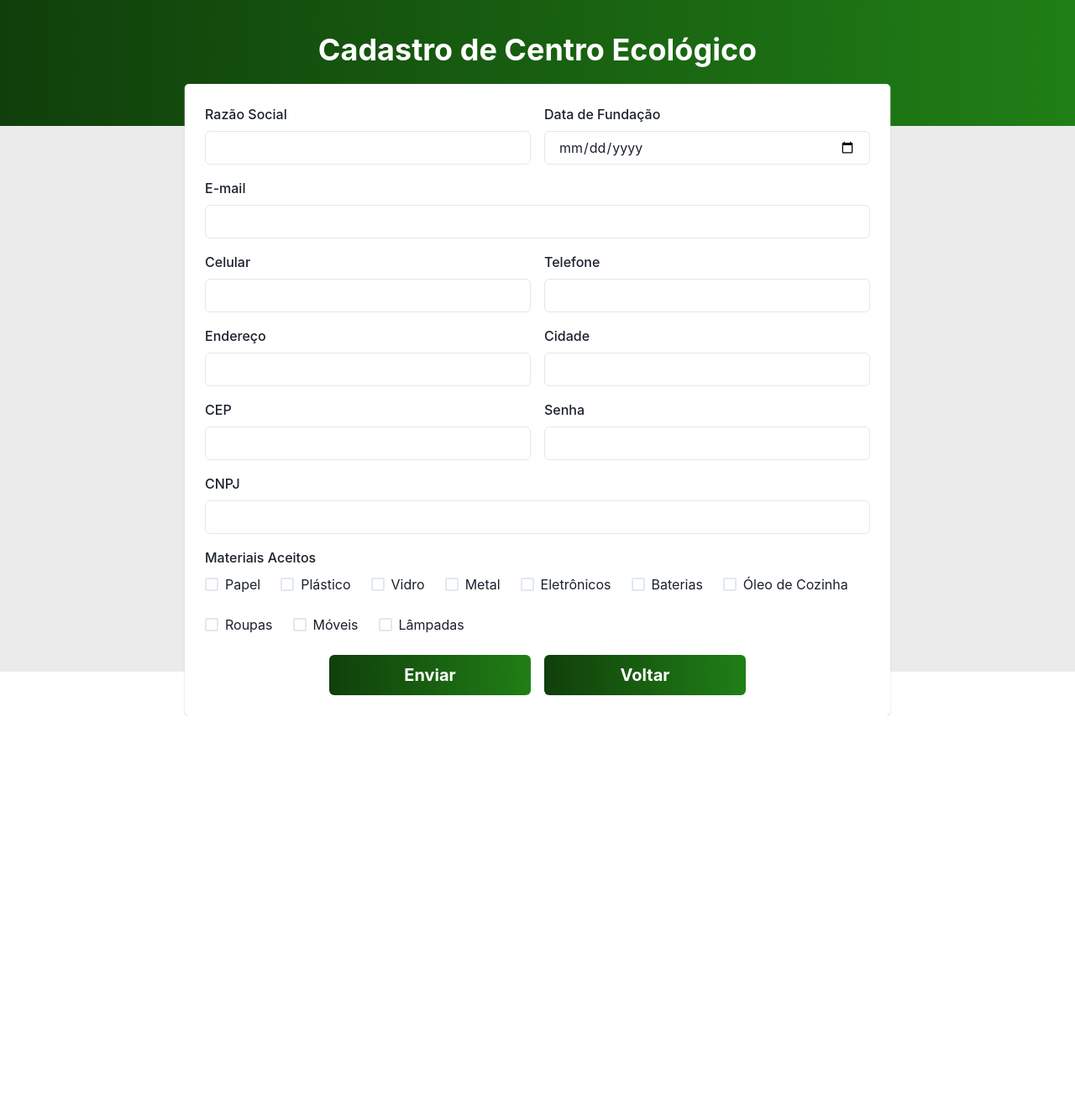
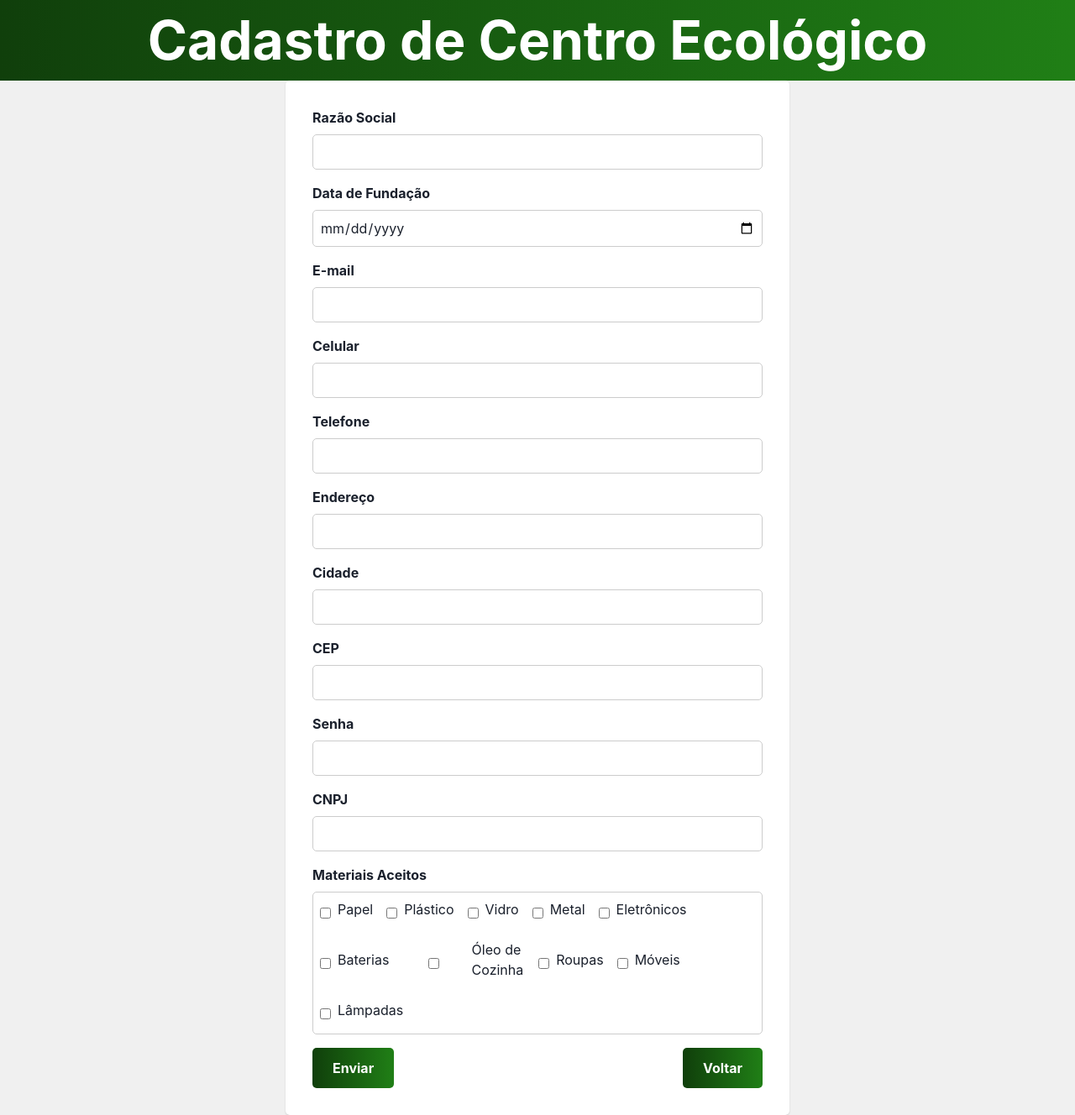
Before and after one commit to MarcoAntonioMj/EcoLink, a React (Create React App) app in the folder ecolink/: page /cadastrarCentroEcologico in a window 1280 px wide. Shown: the whole page at 84% size. Before the commit the page ends 852 px from the top, so only its background shows below. Built offline with nearby package versions, Linux system fonts and the light colour scheme.

Commit message:
STYLE: mudando style cadastros

```diff
--- a/ecolink/src/Routes/CadastrarCatadores.js
+++ b/ecolink/src/Routes/CadastrarCatadores.js
@@ -1,17 +1,6 @@
 import React, { useState } from 'react';
-import {
-  Flex,
-  Box,
-  Center,
-  FormControl,
-  Input,
-  FormLabel,
-  HStack,
-  RadioGroup,
-  Radio,
-  Button,
-} from "@chakra-ui/react";
-import { useNavigate } from 'react-router-dom'; // Importa o hook useNavigate
+import { useNavigate } from 'react-router-dom';
+import '../styles/cadastrarCatadores.css'
 
 function CadastrarCatadores() {
   const [nome, setNome] = useState('');
@@ -26,7 +15,7 @@ function CadastrarCatadores() {
   const [senha, setSenha] = useState('');
   const [aceitaDoacao, setAceitaDoacao] = useState('Sim');
 
-  const navigate = useNavigate(); // Use o hook useNavigate
+  const navigate = useNavigate();
 
   const handleSubmit = (e) => {
     e.preventDefault();
@@ -34,181 +23,115 @@ function CadastrarCatadores() {
   };
 
   const handleBack = () => {
-    navigate(-1); // Volta para a página anterior
+    navigate(-1);
   };
 
   return (
-    <Box h="100vh">
-      <Center
-        as="header"
-        h={150}
-        bg="linear-gradient(to left, #207f16, #103f0b)"
-        color="white"
-        fontWeight="bold"
-        fontSize="4xl"
-        pb="8"
-      >
+    <div className="catador-container">
+      <header className="catador-header">
         Cadastro de Catadores
-      </Center>
-      <Flex
-        align="center"
-        justify="center"
-        bg="blackAlpha.200"
-        h="calc(100vh - 150px)"
-      >
-        <Center
-          w="100%"
-          maxW={840}
-          bg="white"
-          top={100}
-          position="absolute"
-          borderRadius={5}
-          p="6"
-          boxShadow="0 1px 2px #ccc"
-        >
-          <FormControl as="form" onSubmit={handleSubmit} display="flex" flexDir="column" gap="4">
-            <HStack spacing="4">
-              <Box w="100%">
-                <FormLabel htmlFor="nome">Nome Completo</FormLabel>
-                <Input
+      </header>
+      <div className="catador-form-container">
+        <form onSubmit={handleSubmit} className="catador-form">
+          <div className="catador-form-group">
+            <label htmlFor="nome">Nome Completo</label>
+            <input
               id="nome"
               value={nome}
               onChange={(e) => setNome(e.target.value)}
             />
-              </Box>
-              <Box w="100%">
-                <FormLabel htmlFor="email">E-mail</FormLabel>
-                <Input
+          </div>
+          <div className="catador-form-group">
+            <label htmlFor="email">E-mail</label>
+            <input
               id="email"
               type="email"
               value={email}
               onChange={(e) => setEmail(e.target.value)}
             />
-              </Box>
-            </HStack>
-            <HStack spacing="4">
-              <Box w="100%">
-                <FormLabel htmlFor="nasc">Data de Nascimento</FormLabel>
-                <Input
+          </div>
+          <div className="catador-form-group">
+            <label htmlFor="nasc">Data de Nascimento</label>
+            <input
               id="nasc"
               type="date"
               value={nascimento}
               onChange={(e) => setNascimento(e.target.value)}
             />
-              </Box>
-              <Box w="100%">
-                <FormLabel htmlFor="natural">Naturalidade</FormLabel>
-                <Input
+          </div>
+          <div className="catador-form-group">
+            <label htmlFor="natural">Naturalidade</label>
+            <input
               id="natural"
               value={naturalidade}
               onChange={(e) => setNaturalidade(e.target.value)}
             />
-              </Box>
-            </HStack>
-            <HStack spacing="4">
-              <Box w="100%">
-                <FormLabel htmlFor="cel">Celular</FormLabel>
-                <Input
+          </div>
+          <div className="catador-form-group">
+            <label htmlFor="cel">Celular</label>
+            <input
               id="cel"
               type="number"
               value={celular}
               onChange={(e) => setCelular(e.target.value)}
             />
-              </Box>
-              <Box w="100%">
-                <FormLabel htmlFor="telefone">Telefone</FormLabel>
-                <Input
+          </div>
+          <div className="catador-form-group">
+            <label htmlFor="telefone">Telefone</label>
+            <input
               id="telefone"
               type="number"
               value={telefone}
               onChange={(e) => setTelefone(e.target.value)}
             />
-              </Box>
-            </HStack>
-            <HStack spacing="4">
-              <Box w="100%">
-                <FormLabel htmlFor="endereco">Endereço</FormLabel>
-                <Input
+          </div>
+          <div className="catador-form-group">
+            <label htmlFor="endereco">Endereço</label>
+            <input
               id="endereco"
               value={endereco}
               onChange={(e) => setEndereco(e.target.value)}
             />
-              </Box>
-              <Box w="100%">
-                <FormLabel htmlFor="cidade">Cidade</FormLabel>
-                <Input
+          </div>
+          <div className="catador-form-group">
+            <label htmlFor="cidade">Cidade</label>
+            <input
               id="cidade"
               value={cidade}
               onChange={(e) => setCidade(e.target.value)}
             />
-              </Box>
-            </HStack>
-            <HStack spacing="4">
-              <Box w="100%">
-                <FormLabel htmlFor="cep">CEP</FormLabel>
-                <Input
+          </div>
+          <div className="catador-form-group">
+            <label htmlFor="cep">CEP</label>
+            <input
               id="cep"
               value={cep}
               onChange={(e) => setCep(e.target.value)}
             />
-              </Box>
-              <Box w="100%">
-                <FormLabel htmlFor="senha">Senha</FormLabel>
-                <Input
+          </div>
+          <div className="catador-form-group">
+            <label htmlFor="senha">Senha</label>
+            <input
               id="senha"
               type="password"
               value={senha}
               onChange={(e) => setSenha(e.target.value)}
             />
-              </Box>
-            </HStack>
-            <HStack spacing="4">
-              <Box w="100%">
-                <FormLabel>Aceita Doação de Terceiros?</FormLabel>
-                <RadioGroup
-                  defaultValue="Sim"
-                  value={aceitaDoacao}
-                  onChange={(value) => setAceitaDoacao(value)}
-                >
-                  <HStack spacing="24px">
-                    <Radio value="Sim">Sim</Radio>
-                    <Radio value="Não">Não</Radio>
-                  </HStack>
-                </RadioGroup>
-              </Box>
-            </HStack>
-            <HStack justify="center" spacing="4">
-              <Button
-                w={240}
-                p="6"
-                type="submit"
-                bg="linear-gradient(to left, #207f16, #103f0b)"
-                color="white"
-                fontWeight="bold"
-                fontSize="xl"
-                mt="2"
-                _hover={{ bg: "linear-gradient(to left, #207f16, #103f0b)" }}
-              >
-                Enviar
-              </Button>
-              <Button
-                w={240}
-                p="6"
-                bg="linear-gradient(to left, #207f16, #103f0b)"
-                color="white"
-                fontWeight="bold"
-                fontSize="xl"
-                mt="2"
-                _hover={{ bg: "linear-gradient(to left, #207f16, #103f0b)" }}
-                onClick={handleBack}
-              >
-                Voltar
-              </Button>
-            </HStack>
-          </FormControl>
-        </Center>
-      </Flex>
-    </Box>
+          </div>
+          <div className="catador-form-group">
+            <label>Faz coleta ?</label>
+            <div className="catador-radio-group">
+              <label><input type="radio" value="Sim" checked={aceitaDoacao === 'Sim'} onChange={() => setAceitaDoacao('Sim')} /> Sim</label>
+              <label><input type="radio" value="Não" checked={aceitaDoacao === 'Não'} onChange={() => setAceitaDoacao('Não')} /> Não</label>
+            </div>
+          </div>
+          <div className="catador-form-actions">
+            <button type="submit" className="catador-btn">Enviar</button>
+            <button type="button" className="catador-btn" onClick={handleBack}>Voltar</button>
+          </div>
+        </form>
+      </div>
+    </div>
   );
 }
 
--- a/ecolink/src/Routes/CadastrarCentroEcologico.js
+++ b/ecolink/src/Routes/CadastrarCentroEcologico.js
@@ -1,20 +1,6 @@
-// src/Routes/CadastrarCentroEcologico.js
-
 import React, { useState } from 'react';
-import {
-  Flex,
-  Box,
-  Center,
-  FormControl,
-  Input,
-  FormLabel,
-  HStack,
-  Checkbox,
-  CheckboxGroup,
-  Button,
-} from "@chakra-ui/react";
-import { useNavigate } from 'react-router-dom'; // Importa o hook useNavigate
-import '../styles/styleCadastrar.css'; // Importe o CSS para estilização
+import { useNavigate } from 'react-router-dom';
+import '../styles/CadastrarCentroEcologico.css'
 
 const materiais = [
   'Papel',
@@ -54,181 +40,126 @@ function CadastrarCentroEcologico() {
   };
 
   return (
-    <Box h="100vh">
-      <Center
-        as="header"
-        h={150}
-        bg="linear-gradient(to left, #207f16, #103f0b)"
-        color="white"
-        fontWeight="bold"
-        fontSize="4xl"
-        pb="8"
-      >
+    <div className="centro-ecologico-container">
+      <header className="centro-ecologico-header">
         Cadastro de Centro Ecológico
-      </Center>
-      <Flex
-        align="center"
-        justify="center"
-        bg="blackAlpha.200"
-        h="calc(100vh - 150px)"
-      >
-        <Center
-          w="100%"
-          maxW={840}
-          bg="white"
-          top={100}
-          position="absolute"
-          borderRadius={5}
-          p="6"
-          boxShadow="0 1px 2px #ccc"
-        >
-          <FormControl as="form" onSubmit={handleSubmit} display="flex" flexDir="column" gap="4">
-            <HStack spacing="4">
-              <Box w="100%">
-                <FormLabel htmlFor="nome">Razão Social</FormLabel>
-                <Input
+      </header>
+      <div className="centro-ecologico-form-container">
+        <form onSubmit={handleSubmit} className="centro-ecologico-form">
+          <div className="centro-ecologico-form-group">
+            <label htmlFor="nome">Razão Social</label>
+            <input
               id="nome"
               value={nome}
               onChange={(e) => setNome(e.target.value)}
             />
-              </Box>
-              <Box w="100%">
-                <FormLabel htmlFor="nasc">Data de Fundação</FormLabel>
-                <Input
+          </div>
+          <div className="centro-ecologico-form-group">
+            <label htmlFor="nasc">Data de Fundação</label>
+            <input
               id="nasc"
               type="date"
               value={nascimento}
               onChange={(e) => setNascimento(e.target.value)}
             />
-              </Box>
-            </HStack>
-            <HStack spacing="4">
-              <Box w="100%">
-                <FormLabel htmlFor="email">E-mail</FormLabel>
-                <Input
+          </div>
+          <div className="centro-ecologico-form-group">
+            <label htmlFor="email">E-mail</label>
+            <input
               id="email"
               type="email"
               value={email}
               onChange={(e) => setEmail(e.target.value)}
             />
-              </Box>
-            </HStack>
-            <HStack spacing="4">
-              <Box w="100%">
-                <FormLabel htmlFor="cel">Celular</FormLabel>
-                <Input
+          </div>
+          <div className="centro-ecologico-form-group">
+            <label htmlFor="cel">Celular</label>
+            <input
               id="cel"
               type="number"
               value={celular}
               onChange={(e) => setCelular(e.target.value)}
             />
-              </Box>
-              <Box w="100%">
-                <FormLabel htmlFor="telefone">Telefone</FormLabel>
-                <Input
+          </div>
+          <div className="centro-ecologico-form-group">
+            <label htmlFor="telefone">Telefone</label>
+            <input
               id="telefone"
               type="number"
               value={telefone}
               onChange={(e) => setTelefone(e.target.value)}
             />
-              </Box>
-            </HStack>
-            <HStack spacing="4">
-              <Box w="100%">
-                <FormLabel htmlFor="endereco">Endereço</FormLabel>
-                <Input
+          </div>
+          <div className="centro-ecologico-form-group">
+            <label htmlFor="endereco">Endereço</label>
+            <input
               id="endereco"
               value={endereco}
               onChange={(e) => setEndereco(e.target.value)}
             />
-              </Box>
-              <Box w="100%">
-                <FormLabel htmlFor="cidade">Cidade</FormLabel>
-                <Input
+          </div>
+          <div className="centro-ecologico-form-group">
+            <label htmlFor="cidade">Cidade</label>
+            <input
               id="cidade"
               value={cidade}
               onChange={(e) => setCidade(e.target.value)}
             />
-              </Box>
-            </HStack>
-            <HStack spacing="4">
-              <Box w="100%">
-                <FormLabel htmlFor="cep">CEP</FormLabel>
-                <Input
+          </div>
+          <div className="centro-ecologico-form-group">
+            <label htmlFor="cep">CEP</label>
+            <input
               id="cep"
               value={cep}
               onChange={(e) => setCep(e.target.value)}
             />
-              </Box>
-              <Box w="100%">
-                <FormLabel htmlFor="senha">Senha</FormLabel>
-                <Input
+          </div>
+          <div className="centro-ecologico-form-group">
+            <label htmlFor="senha">Senha</label>
+            <input
               id="senha"
               type="password"
               value={senha}
               onChange={(e) => setSenha(e.target.value)}
             />
-              </Box>
-            </HStack>
-            <HStack spacing="4">
-              <Box w="100%">
-                <FormLabel htmlFor="cnpj">CNPJ</FormLabel>
-                <Input
+          </div>
+          <div className="centro-ecologico-form-group">
+            <label htmlFor="cnpj">CNPJ</label>
+            <input
               id="cnpj"
               value={cnpj}
               onChange={(e) => setCnpj(e.target.value)}
             />
-              </Box>
-            </HStack>
-            <HStack spacing="4">
-              <Box w="100%">
-                <FormLabel>Materiais Aceitos</FormLabel>
-                <CheckboxGroup
-                  value={materiaisAceitos}
-                  onChange={(values) => setMateriaisAceitos(values)}
-                >
-                  <HStack spacing="24px" wrap="wrap">
+          </div>
+          <div className="centro-ecologico-form-group">
+            <label>Materiais Aceitos</label>
+            <div className="centro-ecologico-checkbox-group">
               {materiais.map((material) => (
-                      <Checkbox key={material} value={material}>
-                        {material}
-                      </Checkbox>
+                <div key={material}>
+                  <input
+                    type="checkbox"
+                    id={material}
+                    value={material}
+                    checked={materiaisAceitos.includes(material)}
+                    onChange={(e) => {
+                      const checked = e.target.checked;
+                      setMateriaisAceitos((prev) =>
+                        checked ? [...prev, material] : prev.filter((item) => item !== material)
+                      );
+                    }}
+                  />
+                  <label htmlFor={material}>{material}</label>
+                </div>
               ))}
-                  </HStack>
-                </CheckboxGroup>
-              </Box>
-            </HStack>
-            <HStack justify="center" spacing="4">
-              <Button
-                w={240}
-                p="6"
-                type="submit"
-                bg="linear-gradient(to left, #207f16, #103f0b)"
-                color="white"
-                fontWeight="bold"
-                fontSize="xl"
-                mt="2"
-                _hover={{ bg: "linear-gradient(to left, #207f16, #103f0b)" }}
-              >
-                Enviar
-              </Button>
-              <Button
-                w={240}
-                p="6"
-                bg="linear-gradient(to left, #207f16, #103f0b)"
-                color="white"
-                fontWeight="bold"
-                fontSize="xl"
-                mt="2"
-                _hover={{ bg: "linear-gradient(to left, #207f16, #103f0b)" }}
-                onClick={handleBack}
-              >
-                Voltar
-              </Button>
-            </HStack>
-          </FormControl>
-        </Center>
-      </Flex>
-    </Box>
+            </div>
+          </div>
+          <div className="centro-ecologico-form-actions">
+            <button type="submit" className="centro-ecologico-btn">Enviar</button>
+            <button type="button" className="centro-ecologico-btn" onClick={handleBack}>Voltar</button>
+          </div>
+        </form>
+      </div>
+    </div>
   );
 }
 
--- /dev/null
+++ b/ecolink/src/styles/CadastrarCentroEcologico.css
@@ -0,0 +1,93 @@
+body, html {
+    margin: 0;
+    padding: 0;
+    box-sizing: border-box;
+    font-family: Arial, sans-serif;
+}
+
+.centro-ecologico-container {
+    display: flex;
+    flex-direction: column;
+    height: 100vh;
+}
+
+.centro-ecologico-header {
+    height: 150px;
+    background: linear-gradient(to left, #207f16, #103f0b);
+    color: white;
+    font-weight: bold;
+    font-size: 4em;
+    display: flex;
+    justify-content: center;
+    align-items: center;
+}
+
+.centro-ecologico-form-container {
+    display: flex;
+    justify-content: center;
+    align-items: center;
+    flex-grow: 1;
+    background: #f0f0f0;
+}
+
+.centro-ecologico-form {
+    background: white;
+    padding: 2em;
+    border-radius: 5px;
+    box-shadow: 0 1px 2px #ccc;
+    max-width: 600px;
+    width: 100%;
+}
+
+.centro-ecologico-form-group {
+    margin-bottom: 1em;
+}
+
+label {
+    display: block;
+    margin-bottom: 0.5em;
+    font-weight: bold;
+}
+
+input, .centro-ecologico-checkbox-group {
+    width: 100%;
+    padding: 0.5em;
+    border: 1px solid #ccc;
+    border-radius: 5px;
+}
+
+.centro-ecologico-checkbox-group {
+    display: flex;
+    flex-wrap: wrap;
+    gap: 1em;
+}
+
+.centro-ecologico-checkbox-group div {
+    display: flex;
+    align-items: center;
+}
+
+.centro-ecologico-checkbox-group label {
+    margin-left: 0.5em;
+    font-weight: normal;
+}
+
+.centro-ecologico-form-actions {
+    display: flex;
+    justify-content: space-between;
+    margin-top: 1em;
+}
+
+.centro-ecologico-btn {
+    padding: 0.75em 1.5em;
+    background: linear-gradient(to left, #207f16, #103f0b);
+    color: white;
+    font-weight: bold;
+    border: none;
+    border-radius: 5px;
+    cursor: pointer;
+}
+
+.centro-ecologico-btn:hover {
+    background: linear-gradient(to left, #186612, #0d2f08);
+}
--- /dev/null
+++ b/ecolink/src/styles/cadastrarCatadores.css
@@ -0,0 +1,86 @@
+body, html {
+    margin: 0;
+    padding: 0;
+    box-sizing: border-box;
+    font-family: Arial, sans-serif;
+  }
+
+  .catador-container {
+    display: flex;
+    flex-direction: column;
+    height: 100vh;
+  }
+
+  .catador-header {
+    height: 150px;
+    background: linear-gradient(to left, #207f16, #103f0b);
+    color: white;
+    font-weight: bold;
+    font-size: 4em;
+    display: flex;
+    justify-content: center;
+    align-items: center;
+  }
+
+  .catador-form-container {
+    display: flex;
+    justify-content: center;
+    align-items: center;
+    flex-grow: 1;
+    background: #f0f0f0;
+  }
+
+  .catador-form {
+    background: white;
+    padding: 2em;
+    border-radius: 5px;
+    box-shadow: 0 1px 2px #ccc;
+    max-width: 600px;
+    width: 100%;
+  }
+
+  .catador-form-group {
+    margin-bottom: 1em;
+  }
+
+  label {
+    display: block;
+    margin-bottom: 0.5em;
+    font-weight: bold;
+  }
+
+  input {
+    width: 100%;
+    padding: 0.5em;
+    border: 1px solid #ccc;
+    border-radius: 5px;
+  }
+
+  .catador-radio-group {
+    display: flex;
+    gap: 1em;
+  }
+
+  .catador-radio-group label {
+    font-weight: normal;
+  }
+
+  .catador-form-actions {
+    display: flex;
+    justify-content: space-between;
+    margin-top: 1em;
+  }
+
+  .catador-btn {
+    padding: 0.75em 1.5em;
+    background: linear-gradient(to left, #207f16, #103f0b);
+    color: white;
+    font-weight: bold;
+    border: none;
+    border-radius: 5px;
+    cursor: pointer;
+  }
+
+  .catador-btn:hover {
+    background: linear-gradient(to left, #186612, #0d2f08);
+  }
```
Lines whose indentation alone changed are shown as unchanged.
